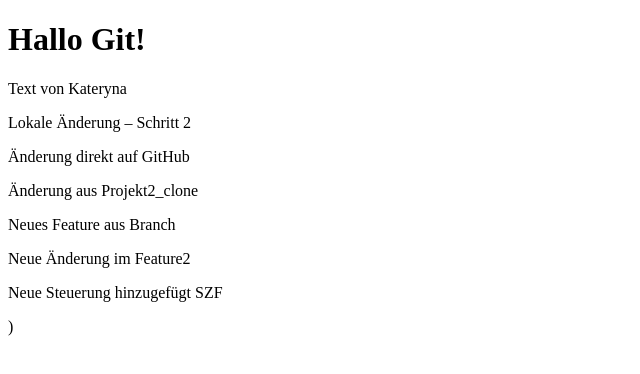
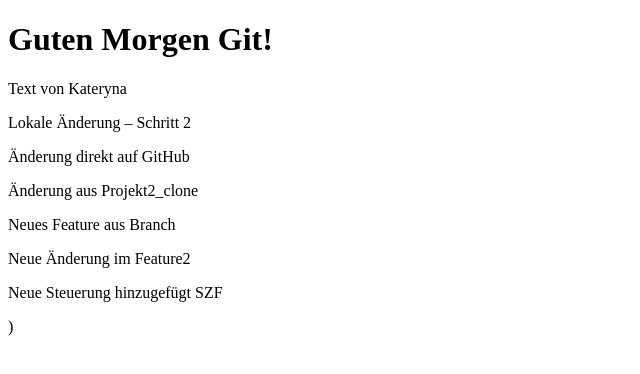
Before and after one commit to KaterynaSavelieva/Projekt2, a plain HTML site: page index.html in a window 1280 px wide. Shown: the whole page, without its empty margins (0-640 px from the left). Drawn offline with Linux system fonts and the light colour scheme.

Commit message:
Morgen von Kateryna

```diff
--- a/index.html
+++ b/index.html
@@ -4,7 +4,7 @@
     <title>Mein Projekt</title>
   </head>
   <body>
-    <h1>Hallo Git!</h1>
+    <h1>Guten Morgen Git!</h1>
     <p>Text von Kateryna</p>
     <p>Lokale Änderung – Schritt 2</p>
     <p>Änderung direkt auf GitHub</p>
```
